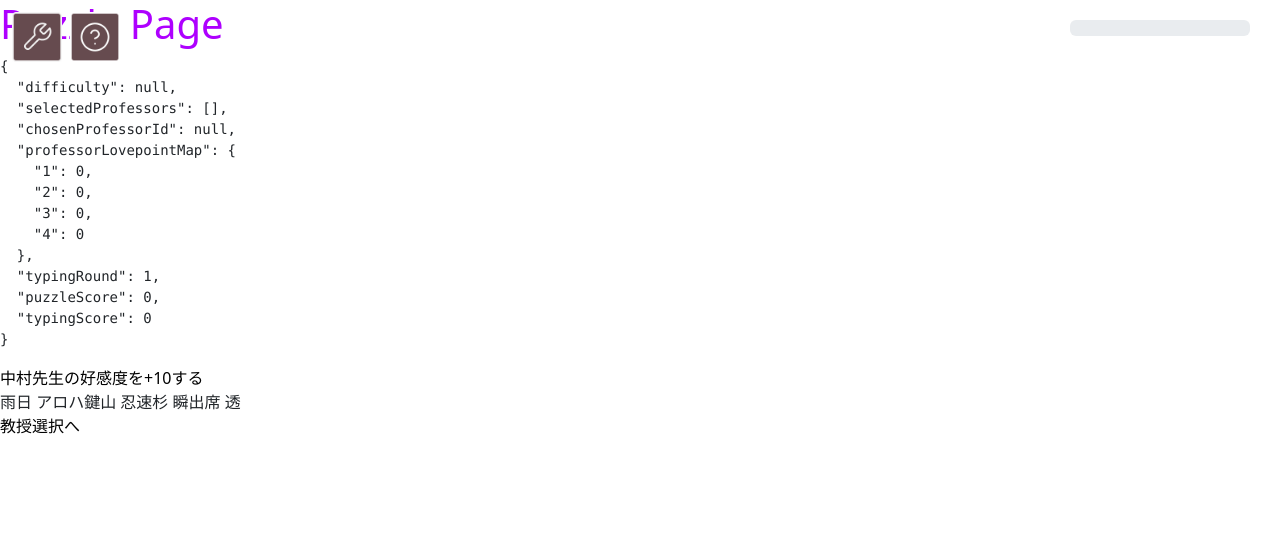
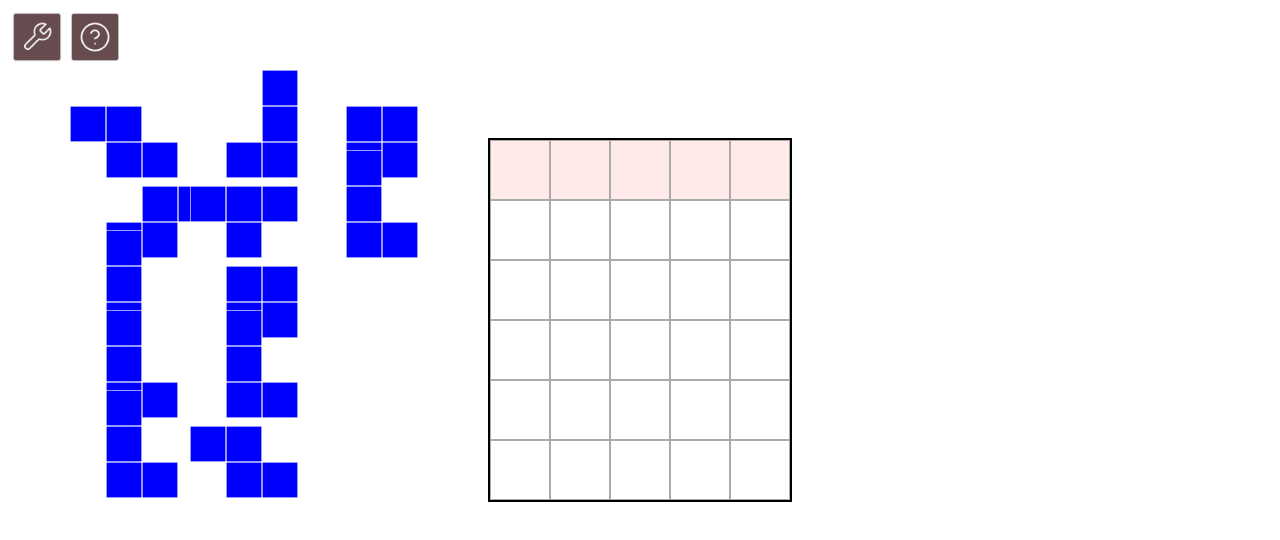
Before and after one commit to jack-app/jackHack2025_I, a React (Vite) app: page /puzzle in a window 1280 px wide. Shown: the top 540 px of the page. Built offline with nearby package versions, Linux system fonts and the light colour scheme.

Commit message:
make component

```diff
--- /dev/null
+++ b/src/components/puzzle/PieceComponent.jsx
@@ -0,0 +1,57 @@
+// components/puzzle/PieceComponent.jsx
+import React from 'react';
+
+export default function PieceComponent({
+  piece,
+  cellSize,
+  boardRef,
+  onDragStart,
+  onDragEnd,
+}) {
+  const bounds = boardRef.current?.getBoundingClientRect();
+  if (!bounds) return null;
+
+  const top = piece.pos
+    ? piece.pos.y * cellSize + bounds.top + 1
+    : piece.initialTop || 0;
+
+  const left = piece.pos
+    ? piece.pos.x * cellSize + bounds.left + 1
+    : piece.initialLeft || 0;
+
+  return (
+    <div
+      draggable
+      onDragStart={onDragStart}
+      onDragEnd={onDragEnd}
+      style={{
+        position: 'absolute',
+        top: `${top}px`,
+        left: `${left}px`,
+        transform: `scale(${piece.scale})`,
+        zIndex: piece.pos ? 1 : 100,
+        transition: 'top 0.2s, left 0.2s, transform 0.1s',
+      }}
+    >
+      {piece.shape.map((row, i) =>
+        row.map((cell, j) =>
+          cell === 1 ? (
+            <div
+              key={`${i}-${j}`}
+              style={{
+                position: 'absolute',
+                top: `${i * cellSize}px`,
+                left: `${j * cellSize}px`,
+                width: `${cellSize}px`,
+                height: `${cellSize}px`,
+                backgroundColor: 'blue',
+                border: '1px solid white',
+                boxSizing: 'border-box',
+              }}
+            />
+          ) : null
+        )
+      )}
+    </div>
+  );
+}
--- /dev/null
+++ b/src/components/puzzle/PuzzleCell.jsx
@@ -0,0 +1,28 @@
+// components/puzzle/PuzzleCell.jsx
+import React from 'react';
+
+export default function PuzzleCell({ cell, cellSize }) {
+  return (
+    <div
+      style={{
+        width: `${cellSize}px`,
+        height: `${cellSize}px`,
+        backgroundColor: cell.required ? '#ffeaea' : '#fff',
+        border: '1px solid #aaa',
+        boxSizing: 'border-box',
+        position: 'relative',
+      }}
+    >
+      {cell.occupiedBy && (
+        <div
+          style={{
+            width: '100%',
+            height: '100%',
+            backgroundColor: '#90caf9',
+            opacity: 0.6,
+          }}
+        />
+      )}
+    </div>
+  );
+}
--- /dev/null
+++ b/src/components/puzzle/PuzzleGrid.jsx
@@ -0,0 +1,22 @@
+// components/puzzle/PuzzleGrid.jsx
+import React from 'react';
+import PuzzleCell from './PuzzleCell';
+
+export default function PuzzleGrid({ grid, cellSize }) {
+  return (
+    <div
+      style={{
+        display: 'grid',
+        gridTemplateColumns: `repeat(${grid[0].length}, ${cellSize}px)`,
+        gridTemplateRows: `repeat(${grid.length}, ${cellSize}px)`,
+        gap: '0px',
+        border: '2px solid black',
+        position: 'relative',
+      }}
+    >
+      {grid.flat().map((cell) => (
+        <PuzzleCell key={`${cell.i}-${cell.j}`} cell={cell} cellSize={cellSize} />
+      ))}
+    </div>
+  );
+}
--- /dev/null
+++ b/src/components/puzzle/gridUtils.js
@@ -0,0 +1,53 @@
+// components/puzzle/gridUtils.js
+
+export function canPlacePiece(grid, piece, pos) {
+  for (let i = 0; i < piece.shape.length; i++) {
+    for (let j = 0; j < piece.shape[i].length; j++) {
+      if (piece.shape[i][j] === 0) continue;
+
+      const y = pos.y + i;
+      const x = pos.x + j;
+
+      if (
+        y < 0 || y >= grid.length ||
+        x < 0 || x >= grid[0].length ||
+        grid[y][x].occupiedBy !== null
+      ) return false;
+    }
+  }
+  return true;
+}
+
+export function placePiece(grid, piece, pos) {
+  const newGrid = grid.map(row => row.map(cell => ({ ...cell })));
+  for (let i = 0; i < piece.shape.length; i++) {
+    for (let j = 0; j < piece.shape[i].length; j++) {
+      if (piece.shape[i][j] === 1) {
+        const y = pos.y + i;
+        const x = pos.x + j;
+        newGrid[y][x].occupiedBy = piece.professorId;
+      }
+    }
+  }
+  return newGrid;
+}
+
+export function clearPieceFromGrid(grid, piece) {
+  if (!piece.pos) return grid;
+
+  const newGrid = grid.map(row => row.map(cell => ({ ...cell })));
+
+  for (let i = 0; i < piece.shape.length; i++) {
+    for (let j = 0; j < piece.shape[i].length; j++) {
+      if (piece.shape[i][j] === 1) {
+        const y = piece.pos.y + i;
+        const x = piece.pos.x + j;
+        if (newGrid[y][x]?.occupiedBy === piece.professorId) {
+          newGrid[y][x].occupiedBy = null;
+        }
+      }
+    }
+  }
+
+  return newGrid;
+}
--- /dev/null
+++ b/src/components/puzzle/positionUtils.js
@@ -0,0 +1,11 @@
+// components/puzzle/positionUtils.js
+
+export function convertPixelToGrid(mouseX, mouseY, gridRef, cellSize) {
+  const bounds = gridRef.current?.getBoundingClientRect();
+  if (!bounds) return { x: 0, y: 0 };
+
+  const x = Math.floor((mouseX - bounds.left) / cellSize);
+  const y = Math.floor((mouseY - bounds.top) / cellSize);
+
+  return { x, y };
+}
--- a/src/data/professor.js
+++ b/src/data/professor.js
@@ -5,7 +5,22 @@ const professors = [
     latinScriptName: "AMABI Aloha",
     personality: "おおらかで天気と気分に左右される自由人",
     image: "src/assets/professor/test.png",
-    pieces: [],
+    pieces: [ [
+      [0, 0, 0, 0],
+      [1, 1, 0, 0],
+      [0, 1, 1, 0],
+      [0, 0, 0, 0],
+    ],[
+      [0, 0, 0, 0],
+      [0, 0, 1, 1],
+      [0, 1, 1, 0],
+      [0, 0, 0, 0],
+    ],[
+      [0, 1, 0, 0],
+      [0, 1, 0, 0],
+      [0, 1, 0, 0],
+      [0, 1, 0, 0],
+    ]],
     endings: {
       friend: [
         ["アロハ先生", "ま、無理せずいこうぜ〜。友達みたいなもんだろ？"],
@@ -94,7 +109,24 @@ const professors = [
     latinScriptName: "KAGIYAMA Shinobu",
     personality: "冷静沈着なスパルタ型、努力を重視する完璧主義者",
     image: "src/assets/professor/test.png",
-    pieces: [],
+    pieces: [ [
+      [0, 1, 0, 0],
+      [0, 1, 0, 0],
+      [0, 1, 1, 0],
+      [0, 0, 0, 0],
+    ], [
+      [0, 1, 0, 0],
+      [0, 1, 0, 0],
+      [0, 1, 1, 0],
+      [0, 0, 0, 0],
+    ], [
+      [0, 0, 1, 0],
+      [0, 0, 1, 0],
+      [0, 1, 1, 0],
+      [0, 0, 0, 0],
+    ]
+
+  ],
     endings: {
       friend: [
         ["鍵山先生", "努力を怠らないお前なら、今後も信頼できるな。"],
@@ -191,7 +223,25 @@ const professors = [
     latinScriptName: "HAYASUGI Shun",
     personality: "超天才型、全てを一瞬で見抜く冷静な理論派",
     image: "src/assets/professor/test.png",
-    pieces: [],
+    pieces: [ [
+      [0, 0, 0, 0],
+      [1, 1, 1, 0],
+      [0, 1, 0, 0],
+      [0, 0, 0, 0],
+    ],
+    [
+      [0, 0, 0, 0],
+      [0, 1, 1, 0],
+      [0, 1, 1, 0],
+      [0, 0, 0, 0],
+    ],
+    [
+      [0, 1, 0, 0],
+      [0, 1, 0, 0],
+      [0, 1, 1, 0],
+      [0, 0, 0, 0],
+    ]
+  ],
     endings: {
       friend: [
         ["速杉先生", "君の成長速度、悪くない。これからも期待している。"],
@@ -287,7 +337,26 @@ const professors = [
     latinScriptName: "SHUSSEKI Toru",
     personality: "一見優しいが、油断すると一気に追い込んでくる飄々型",
     image: "src/assets/professor/test.png",
-    pieces: [],
+    pieces: [
+      [
+        [0, 0, 0, 0],
+        [1, 1, 0, 0],
+        [0, 1, 1, 0],
+        [0, 0, 0, 0],
+      ],
+      [
+        [0, 0, 0, 0],
+        [0, 1, 1, 0],
+        [0, 1, 1, 0],
+        [0, 0, 0, 0],
+      ],
+      [
+        [0, 1, 0, 0],
+        [0, 1, 0, 0],
+        [0, 1, 1, 0],
+        [0, 0, 0, 0],
+      ]
+    ],
     endings: {
       friend: [
         ["出席先生", "君とは、いい距離感で付き合えそうだね。"],
--- a/src/pages/MidStoryPage.jsx
+++ b/src/pages/MidStoryPage.jsx
@@ -8,7 +8,9 @@ import professors from "../data/professor.js";
 import backgroundimage from "../assets/background/mid-story.svg";
 import TextBox from "../components/common/TextBox/TextBox";
 import TopLeftButtons from "../components/common/TopLeftButtons";
-import  Lovepointbar from "../components/common/lovepointbar.jsx";
+import Lovepointbar from "../components/common/Lovepointbar.jsx";
+
+
 
 
 function MidStoryPage() {
--- a/src/pages/PuzzlePage.jsx
+++ b/src/pages/PuzzlePage.jsx
@@ -1,21 +1,26 @@
 // PuzzlePage（履修登録パズル画面）
 // パズルで教授を選び終わったら、教授選択画面へ進む
 
-import React, { use } from "react";
+import React, { useState,useRef,useEffect } from "react";
 import { useNavigate } from "react-router-dom";
 import { useGame } from "../contexts/GameContext";
 import "../styles/pages/PuzzlePage.css"; // CSSスタイルをインポート(cssが適用されるようになる)
 import professors from "../data/professor.js";
 import PuzzleGridCheck from "../components/common/PuzzleGridCheck.jsx";
-import  Lovepointbar from "../components/common/lovepointbar.jsx";
+import Lovepointbar from "../components/common/Lovepointbar.jsx";
+
+import PuzzleGrid from "../components/puzzle/PuzzleGrid";
+import PieceComponent from "../components/puzzle/PieceComponent";
+import { canPlacePiece, clearPieceFromGrid, placePiece } from "../components/puzzle/gridUtils.js";
+import { convertPixelToGrid } from "../components/puzzle/positionUtils";
+
 
 function PuzzlePage() {
     // javaScriptが書ける↓
   const navigate = useNavigate();
   const game = useGame();
 
-
-  const testProfessorId = 1; // テスト用に「中村先生（id: 1）」を指定
+  const cellSize = 60;
 
   // 好感度アップさせるボタンのクリック処理
   const handleIncreaseLovepoint = () => {
@@ -25,22 +30,115 @@ function PuzzlePage() {
    // 教授データから名前のみを取得
    const professorNames = professors.map((professor) => professor.name);
 
+   const [grid, setGrid] = useState(() => {
+    const rows = 6, cols = 5;
+    return Array.from({ length: rows }, (_, i) =>
+      Array.from({ length: cols }, (_, j) => ({
+        i,
+        j,
+        required: i === 0, // 上の行だけ必修にする例
+        occupiedBy: null,
+      }))
+    );
+  });
+
+  // 全教授の全パーツを1つの配列として flatten
+  const [pieces, setPieces] = useState(() => {
+    const allPieces = [];
+    professors.forEach((prof) => {
+      prof.pieces.forEach((shape, index) => {
+        allPieces.push({
+          id: `${prof.id}-${index}`,
+          professorId: prof.id.toString(),
+          shape,
+          scale: 0.6,
+          pos: null,
+          initialTop: null,
+          initialLeft: null,
+        });
+      });
+    });
+    return allPieces;
+  });
+
+  const boardRef = useRef();
+  const [draggingPieceId, setDraggingPieceId] = useState(null);
+
+  const handleDrop = (mouseX, mouseY, piece) => {
+    const pos = convertPixelToGrid(mouseX, mouseY, boardRef, cellSize);
+    if (canPlacePiece(grid, piece, pos)) {
+      const cleared = clearPieceFromGrid(grid, piece);
+      const updated = placePiece(cleared, piece, pos);
+      setGrid(updated);
+      setPieces(prev =>
+        prev.map(p =>
+          p.id === piece.id ? { ...p, pos, scale: 1 } : p
+        )
+      );
+    }
+  };
+
+  const handleDragStart = (pieceId) => {
+    setDraggingPieceId(pieceId);
+    setPieces(prev =>
+      prev.map(p => (p.id === pieceId ? { ...p, scale: 1.0 } : p))
+    );
+  };
+
+  const handleDragEnd = (e, piece) => {
+    handleDrop(e.clientX, e.clientY, piece);
+    setDraggingPieceId(null);
+  };
+
+  // 2. 初期描画後、初期位置を設定する
+useEffect(() => {
+  const bounds = boardRef.current?.getBoundingClientRect();
+  if (!bounds) return;
+
+  setPieces(prev =>
+    prev.map((p, i) => ({
+      ...p,
+      initialTop: 50 + (i % 5) * 80, // 散らす
+      initialLeft: 50 + Math.floor(i / 5) * 120,
+    }))
+  );
+}, []);
+
   return (
     <div className="puzzle-page">
-      <h1>Puzzle Page</h1>
-      <PuzzleGridCheck></PuzzleGridCheck>
-      < Lovepointbar />
+      {/* <h1>履修登録パズル</h1> */}
+
+      <div className="puzzle-area">
+        <div className="puzzle-board-wrapper" ref={boardRef}>
+          <PuzzleGrid grid={grid} cellSize={cellSize} />
+        </div>
+
+        {/* 複数ピースの表示 */}
+        {pieces.map((piece) => (
+          <PieceComponent
+            key={piece.id}
+            piece={piece}
+            cellSize={cellSize}
+            boardRef={boardRef}
+            onDragStart={() => handleDragStart(piece.id)}
+            onDragEnd={(e) => handleDragEnd(e, piece)}
+          />
+        ))}
+      </div>
+
+      <PuzzleGridCheck />
+
       {/* 現在のゲーム状態を表示 */}
-      <pre>{JSON.stringify(game, null, 2)}</pre>
+      {/* <pre>{JSON.stringify(game, null, 2)}</pre> */}
 
       {/* 好感度アップボタン */}
-      <button onClick={handleIncreaseLovepoint}>中村先生の好感度を+10する</button>
+      {/* <button onClick={handleIncreaseLovepoint}>中村先生の好感度を+10する</button> */}
 
       {/* 教授の名前一覧 */}
-      <div>{professorNames}</div>
+      {/* <div>{professorNames}</div> */}
 
       {/* 次へ進むボタン（教授選択画面へ） */}
-      <button onClick={() => navigate("/professor-select")}>教授選択へ</button>
+      {/* <button onClick={() => navigate("/professor-select")}>教授選択へ</button> */}
     </div>
   );
 }
--- a/src/styles/pages/PuzzlePage.css
+++ b/src/styles/pages/PuzzlePage.css
@@ -1,3 +1,19 @@
 .puzzle-page h1 {
   color: #ae00ff;
 }
+.puzzle-page {
+  padding: 20px;
+}
+
+.puzzle-area {
+  position: relative;
+  width: 100%;
+  height: 600px;
+}
+
+.puzzle-board-wrapper {
+  position: absolute;
+  top: 50%;
+  left: 50%;
+  transform: translate(-50%, -50%);
+}
```
Also changed, not shown: 1 other file (tests, documents, lock files or other folders).
